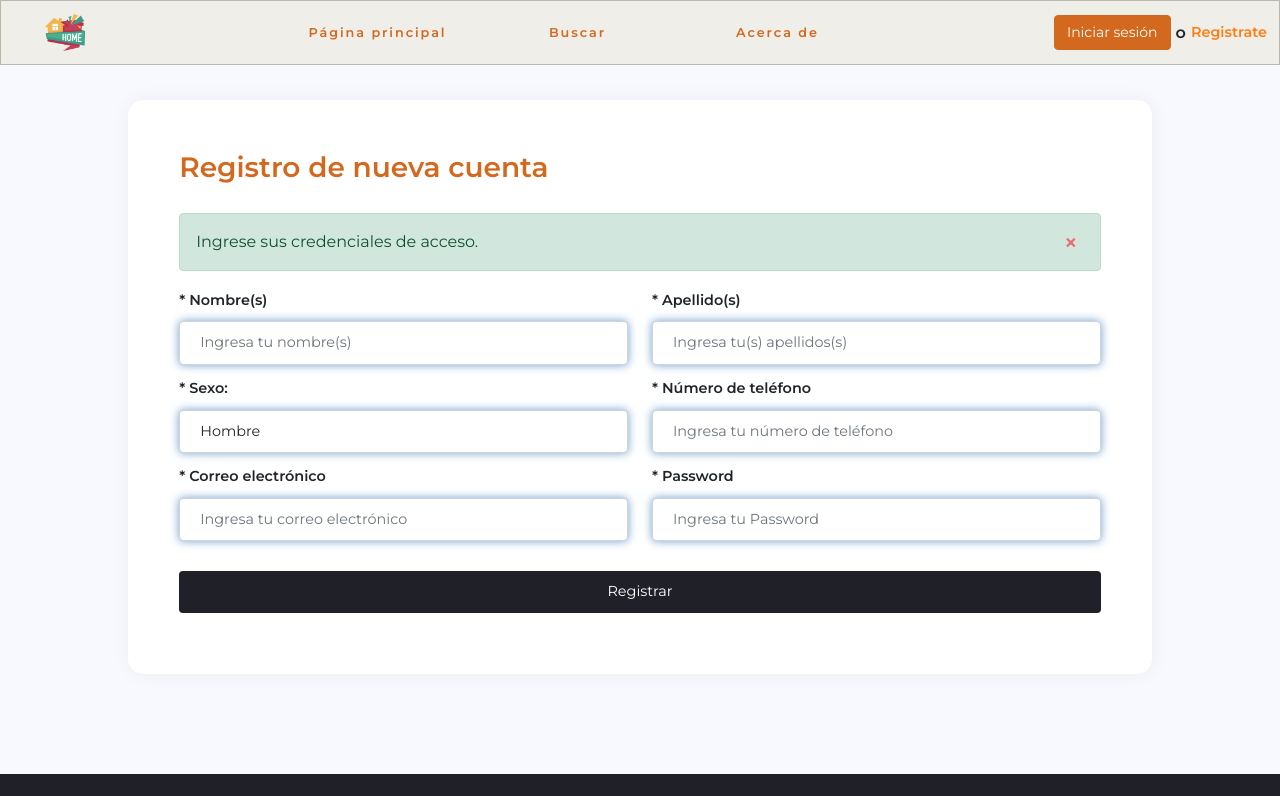
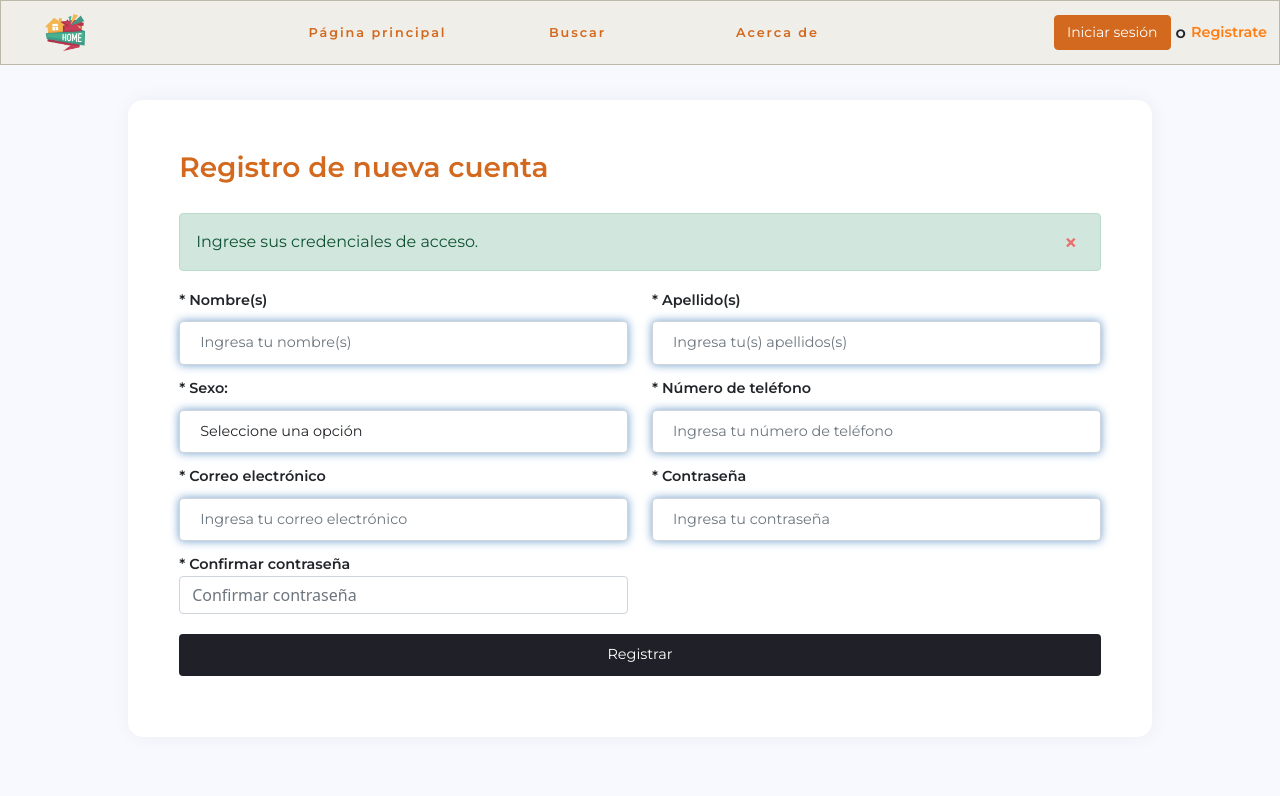
Before and after one commit to franciscojoseriveramundo/bienes-raice-react, a React (Create React App) app: page /register in a window 1280 px wide. Shown: the top 796 px of the page. Built offline with nearby package versions, Linux system fonts and the light colour scheme.

Commit message:
Peticion a API Rest

```diff
--- a/src/components/Register.js
+++ b/src/components/Register.js
@@ -1,6 +1,53 @@
 import '../css/register.css';
+import React from 'react';
+import axios from 'axios';
 
 const Register = () =>{
+
+    //const [mensaje, setMensaje] = React.useState('');
+    const [name, setName] = React.useState('');
+    const [lastName, setLastName] = React.useState('');
+    const [sex, setSex] = React.useState('');
+    const [phone, setPhone] = React.useState('');
+    const [email, setEmail] = React.useState('');
+    const [password, setPassword] = React.useState('');
+    const [confirmpassword, setConfirmPassword] = React.useState('');
+
+    const HandleCrear = () =>{
+
+        var response = [];
+
+        //if(!name || !lastName || sex === "0" || !phone || !email || !password || !confirmpassword){
+        //    alert("Complete los campos obligatorios");
+        //}
+
+        //if(confirmpassword !== password){
+          //  alert("Las contraseñas no coinciden");
+        //}
+        new Promise((resolve, reject) =>{
+            var Codigo = 0;
+            var Mensaje = '';
+
+            axios.get(`http://127.0.0.1:4000/v1/products`)
+            .then(res => {
+                const persons = res.data.response;
+                const result = Object.values(JSON.parse(JSON.stringify(persons)));
+                //alert(result);
+                result.forEach((v) =>{
+                    console.log(v.Code);
+                    console.log(v.Message);
+                });
+                //alert(response);
+
+
+                resolve(result);
+            }).catch(err => () => {
+                reject(err);
+            });
+        });
+
+
+    }
 
     return(
         <>
@@ -19,33 +66,38 @@ const Register = () =>{
 
                 <div className="col-sm-12 col-md-6 col-lg-6 col-xl-6 col-user-data">
                     <label className='lbl-col-user-data'>* Nombre(s)</label>
-                    <input type="text" className="form-control" id="txtName" placeholder="Ingresa tu nombre(s)"/>
+                    <input type="text" className="form-control" id="txtName" placeholder="Ingresa tu nombre(s)" onChange={(e) => setName(e.target.value)} value={name}/>
                 </div>
                 <div className="col-sm-12 col-md-6 col-lg-6 col-xl-6 col-user-data">
                     <label className='lbl-col-user-data'>* Apellido(s)</label>
-                    <input type="text" className="form-control" id="txtLastName" placeholder="Ingresa tu(s) apellidos(s)"/>
+                    <input type="text" className="form-control" id="txtLastName" placeholder="Ingresa tu(s) apellidos(s)" onChange={(e) => setLastName(e.target.value)} value={lastName}/>
                 </div>
                 <div className='col-sm-12 col-md-6 col-lg-6 col-xl-6 col-user-data'>
                     <label className='lbl-col-user-data'>* Sexo:</label>
-                    <select name="Sexo" className='form-control' id="cbxSexo">
+                    <select name="Sexo" className='form-control' id="cbxSexo" onChange={(e) => setSex(e.target.value)} value={sex}>
+                        <option value="0" selected>Seleccione una opción</option>
                         <option value="Hombre">Hombre</option>
                         <option value="Mujer">Mujer</option>
                     </select>
                 </div>
                 <div className="col-sm-12 col-md-6 col-lg-6 col-xl-6 col-user-data">
                     <label className='lbl-col-user-data'>* Número de teléfono</label>
-                    <input type="text" className="form-control" id="txtPhone" placeholder="Ingresa tu número de teléfono"/>
+                    <input type="text" className="form-control" id="txtPhone" placeholder="Ingresa tu número de teléfono" onChange={(e) => setPhone(e.target.value)} value={phone}/>
                 </div>
                 <div className="col-sm-12 col-md-6 col-lg-6 col-xl-6 col-user-data">
                     <label className='lbl-col-user-data'>* Correo electrónico</label>
-                    <input type="text" className="form-control" id="txtEmail" placeholder="Ingresa tu correo electrónico"/>
+                    <input type="text" className="form-control" id="txtEmail" placeholder="Ingresa tu correo electrónico" onChange={(e) => setEmail(e.target.value)} value={email}/>
                 </div>
                 <div className="col-sm-12 col-md-6 col-lg-6 col-xl-6 col-user-data">
-                    <label className='lbl-col-user-data'>* Password </label>
-                    <input type="password" className="form-control" id="cbxPassword" placeholder="Ingresa tu Password"/>
+                    <label className='lbl-col-user-data'>* Contraseña</label>
+                    <input type="password" className="form-control" id="cbxPassword" placeholder="Ingresa tu contraseña" onChange={(e) => setPassword(e.target.value)} value={password}/>
+                </div>
+                <div className="col-sm-12 col-md-6 col-lg-6 col-xl-6 col-user-data">
+                    <label className='lbl-col-user-data'>* Confirmar contraseña</label>
+                    <input type="password" className="form-control" id="cbxConfirmPassword" placeholder="Confirmar contraseña" onChange={(e) => setConfirmPassword(e.target.value)} value={confirmpassword}/>
                 </div>
                 <div className="col-sm-12 col-md-12 col-lg-12 col-xl-12 col-user-data">
-                    <button type="submit" className="btn btn-primary btn-submit-register">Registrar</button>
+                    <button type="submit" className="btn btn-primary btn-submit-register" onClick={HandleCrear}>Registrar</button>
                 </div>
             </div>
         </section>
```
